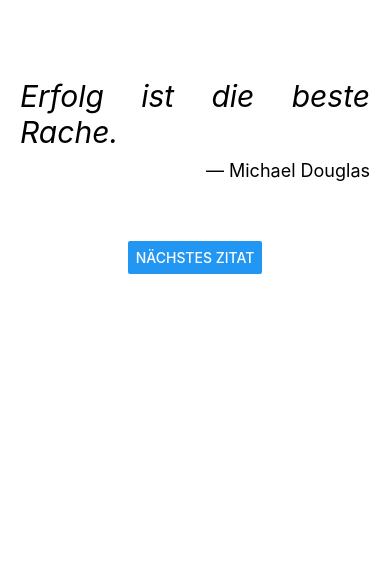
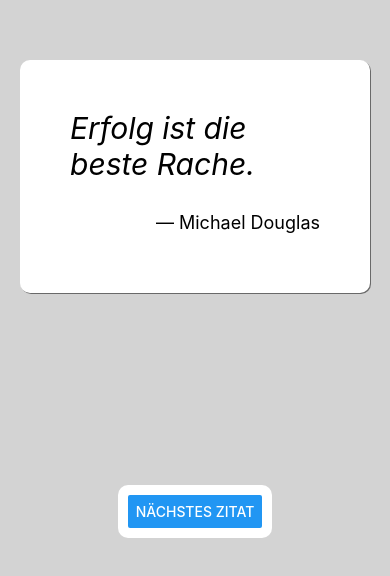
Before and after one commit to RSchneider94/NiceQuotes, a React Native app: screen / in a window 390 px wide. Shown: the part 246-822 px from the top of the page. Built offline with nearby package versions, Linux system fonts and the light colour scheme.

Commit message:
new implements with the new lessons from course

```diff
--- a/App.js
+++ b/App.js
@@ -29,9 +29,11 @@
     return (
       <View style={styles.container}>
         <Quote text={quote.text} author={quote.author} />
-        <Button
-          title="Nächstes Zitat"
-          onPress={() => this.setState({ index: nextIndex })} />
+        <View style={styles.button}>
+          <Button
+            title="Nächstes Zitat"
+            onPress={() => this.setState({ index: nextIndex })} />
+        </View>
       </View>
     );
   }
@@ -40,10 +42,10 @@
 const styles = StyleSheet.create({
   container: {
     flex: 1,
-    backgroundColor: '#fff',
     alignItems: 'center',
+    padding: 20,
     justifyContent: 'center',
-    padding: 20
+    backgroundColor: 'lightgray'
   },
   quoteText: {
     textAlign: 'center',
@@ -53,5 +55,12 @@
     fontSize: 18,
     marginTop: 10,
     marginBottom: 60
+  },
+  button: {
+    position: 'absolute',
+    bottom: 60,
+    padding: 10,
+    borderRadius: 10,
+    backgroundColor: '#fff'
   }
 });
--- a/components/Quote.js
+++ b/components/Quote.js
@@ -5,7 +5,7 @@
   render() {
     const { text, author } = this.props;
     return (
-      <View>
+      <View style={styles.container}>
         <Text style={styles.quoteText}>{text}</Text>
         <Text style={styles.quoteAuthor}>&mdash; {author}</Text>
       </View>
@@ -14,10 +14,20 @@
 }
 
 const styles = StyleSheet.create({
+  container: {
+    paddingHorizontal: 50,
+    paddingTop: 50,
+    borderRadius: 10,
+    backgroundColor: '#fff',
+    shadowColor: '#000',
+    shadowOffset: { width: 1, height: 1 },
+    shadowOpacity: 0.5
+  },
   quoteText: {
+    marginBottom: 20,
     fontSize: 30,
     fontStyle: 'italic',
-    textAlign: 'justify'
+    textAlign: 'auto'
   },
   quoteAuthor: {
     textAlign: 'right',
```
